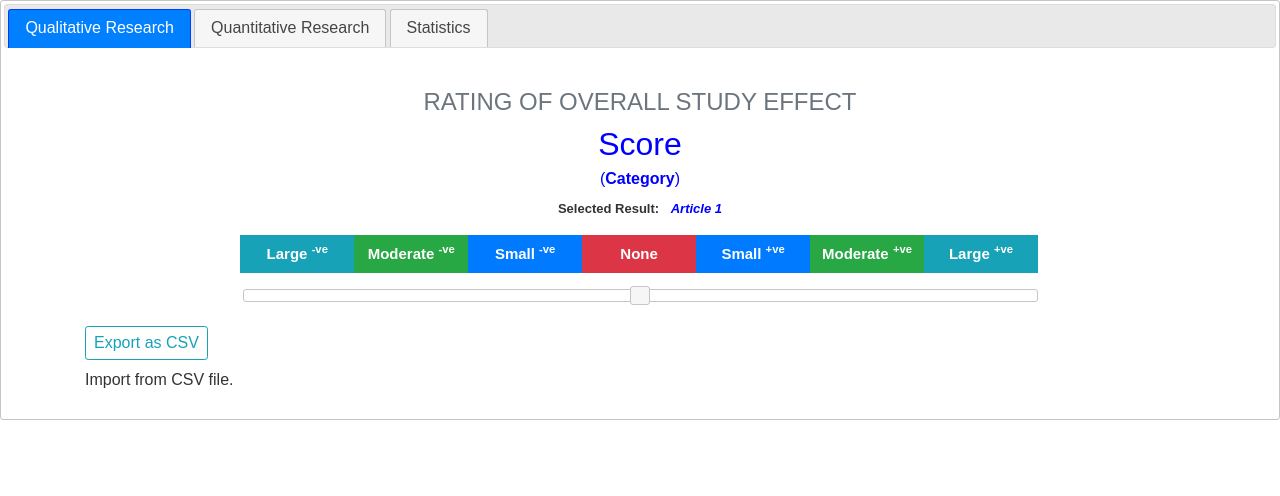
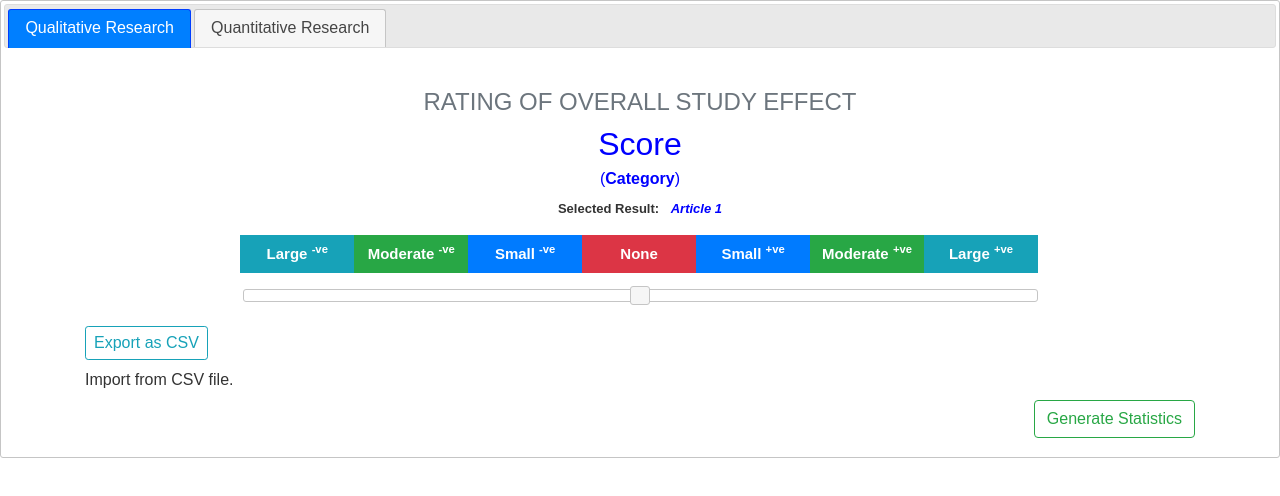
Before and after one commit to umerinayat/visual-analogue-scale, a plain HTML site: page index.html in a window 1280 px wide. Drawn offline with nearby package versions, Linux system fonts and the light colour scheme; a script that the page names is missing.

Commit message:
generate statistics button added

```diff
--- a/index.html
+++ b/index.html
@@ -76,7 +76,6 @@
         <ul class="tabs-menu">
             <li><a href="qualitative-research.html">Qualitative Research</a></li>
             <li><a href="quantitative-research.html">Quantitative Research</a></li>
-            <li><a href="statistics.html">Statistics</a></li>
         </ul>
         <!-- ./tabs-menu -->
     </div>
--- a/qualitative-research.html
+++ b/qualitative-research.html
@@ -68,6 +68,12 @@
             <label for="csvFile" class="import-csv-label">Import from CSV file.</label>
             <input style="display: none;" id="csvFile" type="file">
 
+        </div>
+    </div>
+
+    <div class="row">
+        <div class="col-sm-12 text-right">
+            <button class="btn btn-outline-success">Generate Statistics</button>
         </div>
     </div>
 
```
Also changed, not shown: statistics.html (deleted, +0 -1 lines).
